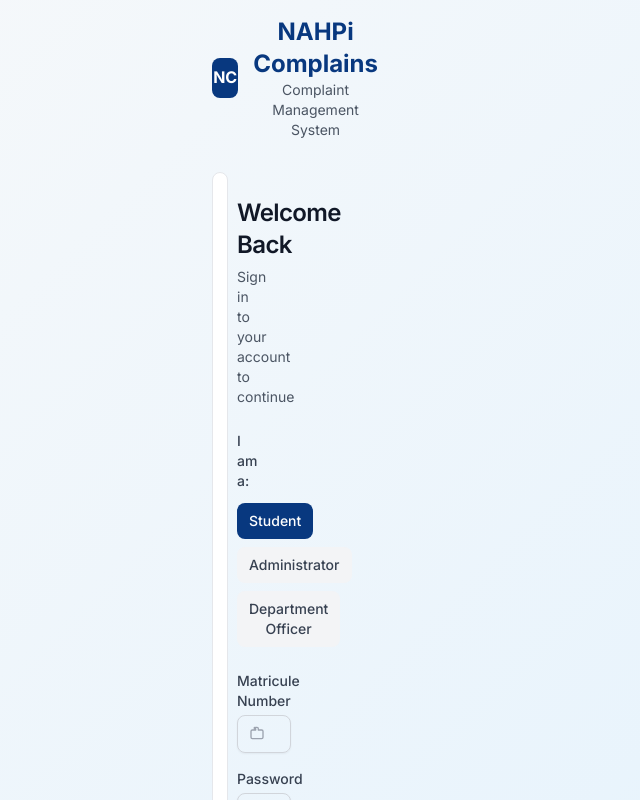
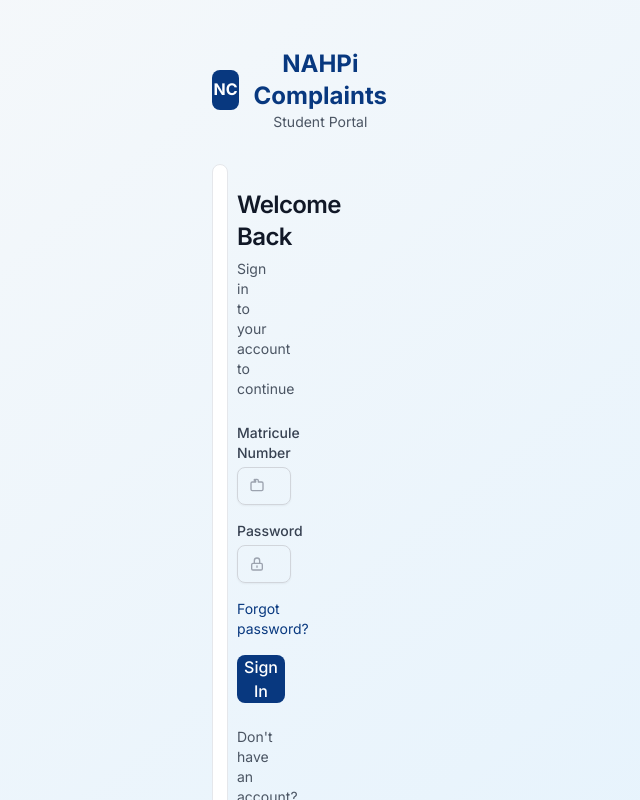
Before and after one commit to BigalaTobiasFeh/complaint_sys, a Next.js app in the folder nahpi-complains/: page /login in a window 1280 px wide. Shown: the top 800 px of the page, without its empty margins (420-1060 px from the left). Built offline with nearby package versions, Linux system fonts and the light colour scheme.

Commit message:
Student interfaces adjusted

```diff
--- a/nahpi-complains/src/app/complaints/new/page.tsx
+++ b/nahpi-complains/src/app/complaints/new/page.tsx
@@ -3,6 +3,7 @@
 import React, { useState } from 'react'
 import Link from 'next/link'
 import { Header } from '@/components/layout/Header'
+import { Footer } from '@/components/layout/Footer'
 import { Card, CardContent, CardDescription, CardHeader, CardTitle } from '@/components/ui/Card'
 import { Button } from '@/components/ui/Button'
 import { Input } from '@/components/ui/Input'
@@ -352,6 +353,8 @@ export default function NewComplaintPage() {
           </CardContent>
         </Card>
       </main>
+
+      <Footer />
     </div>
   )
 }
--- a/nahpi-complains/src/app/complaints/page.tsx
+++ b/nahpi-complains/src/app/complaints/page.tsx
@@ -3,6 +3,7 @@
 import React, { useState } from 'react'
 import Link from 'next/link'
 import { Header } from '@/components/layout/Header'
+import { Footer } from '@/components/layout/Footer'
 import { Card, CardContent, CardDescription, CardHeader, CardTitle } from '@/components/ui/Card'
 import { Button } from '@/components/ui/Button'
 import { Input } from '@/components/ui/Input'
@@ -300,6 +301,8 @@ export default function ComplaintsPage() {
           </div>
         )}
       </main>
+
+      <Footer />
     </div>
   )
 }
--- a/nahpi-complains/src/app/dashboard/page.tsx
+++ b/nahpi-complains/src/app/dashboard/page.tsx
@@ -3,6 +3,7 @@
 import React from 'react'
 import Link from 'next/link'
 import { Header } from '@/components/layout/Header'
+import { Footer } from '@/components/layout/Footer'
 import { Card, CardContent, CardDescription, CardHeader, CardTitle } from '@/components/ui/Card'
 import { Button } from '@/components/ui/Button'
 import { Badge } from '@/components/ui/Badge'
@@ -233,6 +234,8 @@ export default function StudentDashboard() {
           </div>
         </div>
       </main>
+
+      <Footer />
     </div>
   )
 }
--- a/nahpi-complains/src/app/login/page.tsx
+++ b/nahpi-complains/src/app/login/page.tsx
@@ -7,12 +7,8 @@ import { Input } from '@/components/ui/Input'
 import { Card, CardContent, CardDescription, CardHeader, CardTitle } from '@/components/ui/Card'
 import { Badge } from '@/components/ui/Badge'
 
-type UserType = 'student' | 'admin' | 'department_officer'
-
 export default function LoginPage() {
-  const [userType, setUserType] = useState<UserType>('student')
   const [formData, setFormData] = useState({
-    email: '',
     matricule: '',
     password: ''
   })
@@ -31,16 +27,8 @@ export default function LoginPage() {
   const validateForm = () => {
     const newErrors: Record<string, string> = {}
 
-    if (userType === 'student') {
     if (!formData.matricule.trim()) {
       newErrors.matricule = 'Matricule is required'
-      }
-    } else {
-      if (!formData.email.trim()) {
-        newErrors.email = 'Email is required'
-      } else if (!/^[^\s@]+@[^\s@]+\.[^\s@]+$/.test(formData.email)) {
-        newErrors.email = 'Please enter a valid email address'
-      }
     }
 
     if (!formData.password.trim()) {
@@ -65,17 +53,10 @@ export default function LoginPage() {
       await new Promise(resolve => setTimeout(resolve, 2000))
 
       // Here you would make the actual API call
-      console.log('Login attempt:', { userType, ...formData })
-
-      // Redirect based on user type
-      const redirectPaths = {
-        student: '/dashboard',
-        admin: '/admin/dashboard',
-        department_officer: '/department/dashboard'
-      }
+      console.log('Student login attempt:', formData)
 
       // In a real app, you would redirect here
-      alert(`Login successful! Redirecting to ${redirectPaths[userType]}`)
+      alert('Login successful! Redirecting to student dashboard')
 
     } catch (error) {
       console.error('Login error:', error)
@@ -86,8 +67,8 @@ export default function LoginPage() {
   }
 
   return (
-    <div className="min-h-screen bg-gradient-to-br from-accent to-accent-blue flex items-center justify-center p-4">
-      <div className="w-full max-w-md">
+    <div className="min-h-screen bg-gradient-to-br from-accent to-accent-blue py-12 px-4 sm:px-6 lg:px-8">
+      <div className="max-w-md mx-auto">
         {/* Logo */}
         <div className="text-center mb-8">
           <Link href="/" className="inline-flex items-center space-x-2">
@@ -95,8 +76,8 @@ export default function LoginPage() {
               <span className="text-white font-bold">NC</span>
             </div>
             <div>
-              <h1 className="text-2xl font-bold text-primary">NAHPi Complains</h1>
-              <p className="text-sm text-gray-600">Complaint Management System</p>
+              <h1 className="text-2xl font-bold text-primary">NAHPi Complaints</h1>
+              <p className="text-sm text-gray-600">Student Portal</p>
             </div>
           </Link>
         </div>
@@ -110,48 +91,6 @@ export default function LoginPage() {
           </CardHeader>
 
           <CardContent>
-            {/* User Type Selection */}
-            <div className="mb-6">
-              <label className="block text-sm font-medium text-gray-700 mb-3">
-                I am a:
-              </label>
-              <div className="flex flex-wrap gap-2">
-                <button
-                  type="button"
-                  onClick={() => setUserType('student')}
-                  className={`px-3 py-2 rounded-lg text-sm font-medium transition-colors ${
-                    userType === 'student'
-                      ? 'bg-primary text-white'
-                      : 'bg-gray-100 text-gray-700 hover:bg-gray-200'
-                  }`}
-                >
-                  Student
-                </button>
-                <button
-                  type="button"
-                  onClick={() => setUserType('admin')}
-                  className={`px-3 py-2 rounded-lg text-sm font-medium transition-colors ${
-                    userType === 'admin'
-                      ? 'bg-primary text-white'
-                      : 'bg-gray-100 text-gray-700 hover:bg-gray-200'
-                  }`}
-                >
-                  Administrator
-                </button>
-                <button
-                  type="button"
-                  onClick={() => setUserType('department_officer')}
-                  className={`px-3 py-2 rounded-lg text-sm font-medium transition-colors ${
-                    userType === 'department_officer'
-                      ? 'bg-primary text-white'
-                      : 'bg-gray-100 text-gray-700 hover:bg-gray-200'
-                  }`}
-                >
-                  Department Officer
-                </button>
-              </div>
-            </div>
-
             {/* Login Form */}
             <form onSubmit={handleSubmit} className="space-y-4">
               {errors.general && (
@@ -160,7 +99,6 @@ export default function LoginPage() {
                 </div>
               )}
 
-              {userType === 'student' ? (
               <Input
                 label="Matricule Number"
                 name="matricule"
@@ -174,22 +112,6 @@ export default function LoginPage() {
                   </svg>
                 }
               />
-              ) : (
-                <Input
-                  label="Email Address"
-                  name="email"
-                  type="email"
-                  value={formData.email}
-                  onChange={handleInputChange}
-                  error={errors.email}
-                  placeholder="Enter your email address"
-                  leftIcon={
-                    <svg className="w-4 h-4" fill="none" stroke="currentColor" viewBox="0 0 24 24">
-                      <path strokeLinecap="round" strokeLinejoin="round" strokeWidth={2} d="M16 12a4 4 0 10-8 0 4 4 0 008 0zm0 0v1.5a2.5 2.5 0 005 0V12a9 9 0 10-9 9m4.5-1.206a8.959 8.959 0 01-4.5 1.207" />
-                    </svg>
-                  }
-                />
-              )}
 
               <Input
                 label="Password"
@@ -226,7 +148,6 @@ export default function LoginPage() {
             </form>
 
             {/* Register Link */}
-            {userType === 'student' && (
             <div className="mt-6 text-center">
               <p className="text-sm text-gray-600">
                 Don't have an account?{' '}
@@ -238,7 +159,6 @@ export default function LoginPage() {
                 </Link>
               </p>
             </div>
-            )}
           </CardContent>
         </Card>
 
--- a/nahpi-complains/src/app/register/page.tsx
+++ b/nahpi-complains/src/app/register/page.tsx
@@ -133,16 +133,16 @@ export default function RegisterPage() {
   }
 
   return (
-    <div className="min-h-screen bg-gradient-to-br from-accent to-accent-blue flex items-center justify-center p-4">
-      <div className="w-full max-w-md">
+    <div className="min-h-screen bg-gradient-to-br from-accent to-accent-blue py-12 px-4 sm:px-6 lg:px-8">
+      <div className="max-w-md mx-auto">
         <div className="text-center mb-8">
           <Link href="/" className="inline-flex items-center space-x-2">
             <div className="w-10 h-10 bg-primary rounded-lg flex items-center justify-center">
               <span className="text-white font-bold">NC</span>
             </div>
             <div>
-              <h1 className="text-2xl font-bold text-primary">NAHPi Complains</h1>
-              <p className="text-sm text-gray-600">Complaint Management System</p>
+              <h1 className="text-2xl font-bold text-primary">NAHPi Complaints</h1>
+              <p className="text-sm text-gray-600">Student Registration</p>
             </div>
           </Link>
         </div>
```
Also changed, not shown: nahpi-complains/src/components/layout/DashboardLayout.tsx (+11 -16 lines). Lines whose indentation alone changed are shown as unchanged.
